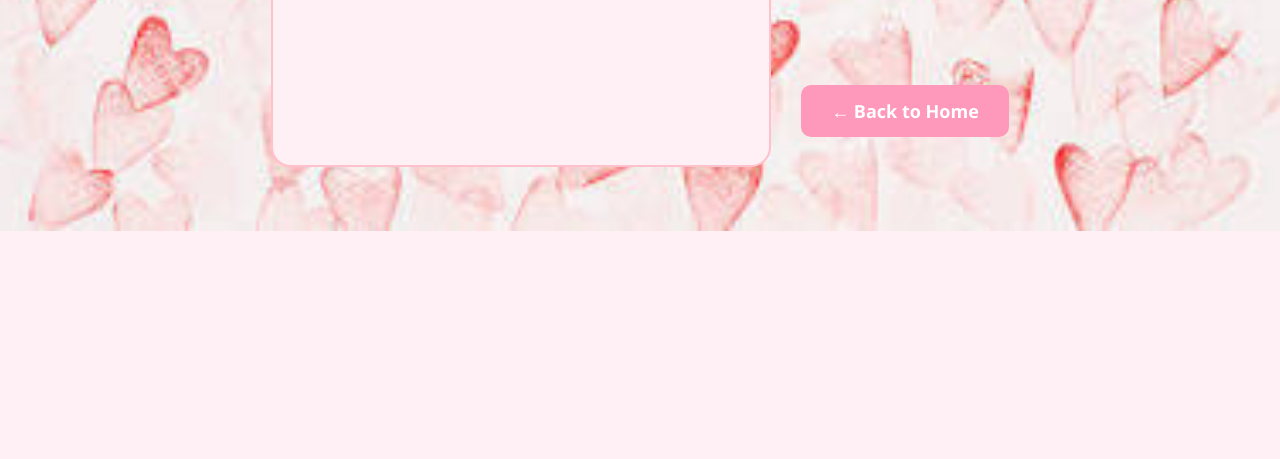
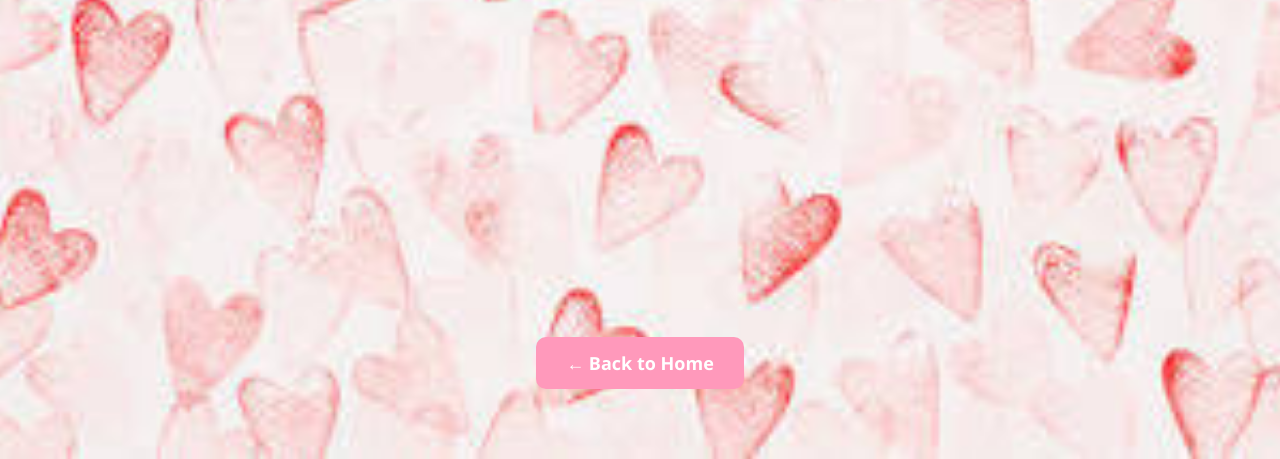
Before and after one commit to lkatancik/my-love, a plain HTML site: page inside-jokes-v2.html in a window 1280 px wide. Shown: the part 649-1108 px from the top of the page. Before the commit the page ends 880 px from the top, so only its background shows below. Drawn offline with Linux system fonts and the light colour scheme.

Commit message:
Update inside-jokes-v2.html

```diff
--- a/inside-jokes-v2.html
+++ b/inside-jokes-v2.html
@@ -55,7 +55,6 @@
       margin-top: 10px;
     }
 
-
     .section {
       display: none;
       margin-top: 40px;
@@ -112,10 +111,10 @@
     }
 
     .button-wrapper {
-            width: 100%;             /* full width */
-            display: flex;           /* flex container */
-            justify-content: center; /* center horizontally */
-            align-items: center;     /* center vertically if needed */
+      width: 100%;
+      display: flex;
+      justify-content: center;
+      align-items: center;
       margin-top: 40px;
     }
   </style>
@@ -137,7 +136,10 @@
       <h2>📷 Weird Pics</h2>
       <p>Coming soon</p>
     </div>
+  </div>
 
+  <!-- Moved and wrapped this to be outside the album container and properly centered -->
+  <div class="button-wrapper">
     <a href="index.html" class="back-button">← Back to Home</a>
   </div>
 
@@ -179,7 +181,11 @@
       <div class="quote">I want your dick and your tit balls</div>
       <div class="quote">I sure hope there’s no self-respecting women who get came on all the time by Landon’s donkey dick</div>
     </div>
+
+    <!-- Centered back button under quote list -->
+    <div class="button-wrapper">
       <a href="#" class="back-button" onclick="goBack(event)">← Back to Albums</a>
+    </div>
   </div>
 
   <script>
```
Lines whose indentation alone changed are shown as unchanged.
